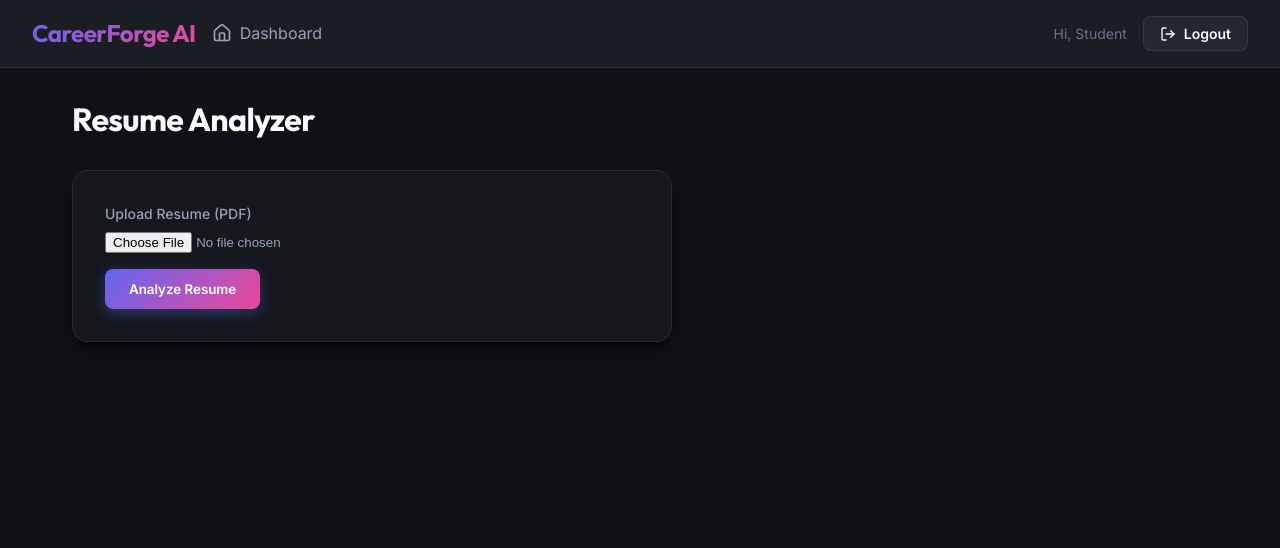
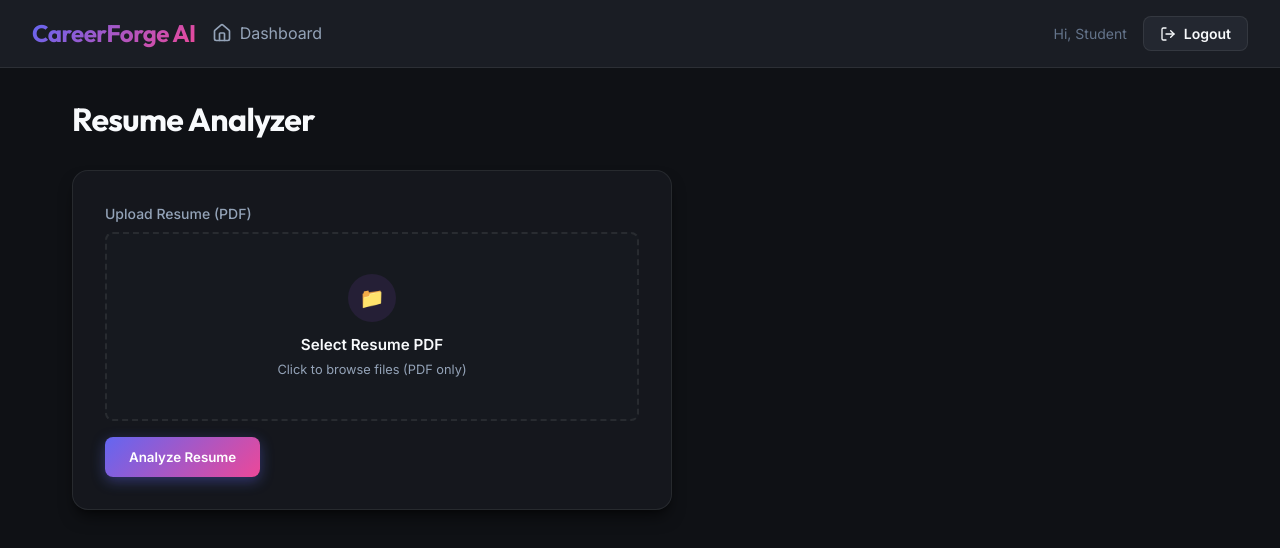
Before and after one commit to kani202613/CareerForgeAI, a React app in the folder frontend/: page /resume in a window 1280 px wide. Shown: the top 548 px of the page. Built offline with nearby package versions, Linux system fonts and the light colour scheme; sample sign-in values are in the browser's storage; the HTML template or start-up script is replaced by a standard one.

Commit message:
Replace default browser file input with a custom premium file selector dropzone

```diff
--- a/frontend/src/pages/ResumeUpload.jsx
+++ b/frontend/src/pages/ResumeUpload.jsx
@@ -1,4 +1,4 @@
-import React, { useState } from 'react';
+import React, { useState, useRef } from 'react';
 import axios from 'axios';
 import useAuthStore from '../store/authStore';
 
@@ -7,6 +7,7 @@ const ResumeUpload = () => {
   const [loading, setLoading] = useState(false);
   const [result, setResult] = useState(null);
   const { token } = useAuthStore();
+  const fileInputRef = useRef(null);
 
   const handleUpload = async () => {
     if (!file) return;
@@ -35,14 +36,61 @@ const ResumeUpload = () => {
       <h2 style={{ fontSize: '2rem' }}>Resume Analyzer</h2>
 
       <div className="glass-panel" style={{ maxWidth: '600px' }}>
-        <div className="input-group mb-4">
-          <label className="input-label">Upload Resume (PDF)</label>
+        <div className="input-group mb-6">
+          <label className="input-label mb-2">Upload Resume (PDF)</label>
           <input
             type="file"
+            ref={fileInputRef}
             accept="application/pdf"
             onChange={e => setFile(e.target.files[0])}
-            style={{ color: 'var(--text-secondary)' }}
+            style={{ display: 'none' }}
           />
+          <div
+            onClick={() => fileInputRef.current.click()}
+            style={{
+              border: '2px dashed var(--border-subtle)',
+              borderRadius: 'var(--radius-md)',
+              padding: '2.5rem 1.5rem',
+              textAlign: 'center',
+              cursor: 'pointer',
+              background: 'rgba(255, 255, 255, 0.01)',
+              transition: 'all 0.2s ease',
+              display: 'flex',
+              flexDirection: 'column',
+              alignItems: 'center',
+              gap: '0.75rem',
+            }}
+            onMouseEnter={e => {
+              e.currentTarget.style.borderColor = 'var(--accent-primary)';
+              e.currentTarget.style.background = 'rgba(168, 85, 247, 0.03)';
+            }}
+            onMouseLeave={e => {
+              e.currentTarget.style.borderColor = 'var(--border-subtle)';
+              e.currentTarget.style.background = 'rgba(255, 255, 255, 0.01)';
+            }}
+          >
+            <div style={{
+              width: '3rem',
+              height: '3rem',
+              borderRadius: '50%',
+              background: 'rgba(168, 85, 247, 0.1)',
+              display: 'flex',
+              alignItems: 'center',
+              justifyContent: 'center',
+              color: 'var(--accent-primary)',
+              fontSize: '1.25rem'
+            }}>
+              📁
+            </div>
+            <div>
+              <div style={{ fontWeight: '600', fontSize: '0.95rem', color: 'var(--text-primary)', marginBottom: '0.15rem' }}>
+                {file ? file.name : 'Select Resume PDF'}
+              </div>
+              <div style={{ fontSize: '0.8rem', color: 'var(--text-secondary)' }}>
+                {file ? `${(file.size / 1024).toFixed(1)} KB` : 'Click to browse files (PDF only)'}
+              </div>
+            </div>
+          </div>
         </div>
         <button className="btn btn-primary w-full" onClick={handleUpload} disabled={loading || !file}>
           {loading ? 'Analyzing with AI...' : 'Analyze Resume'}
```
